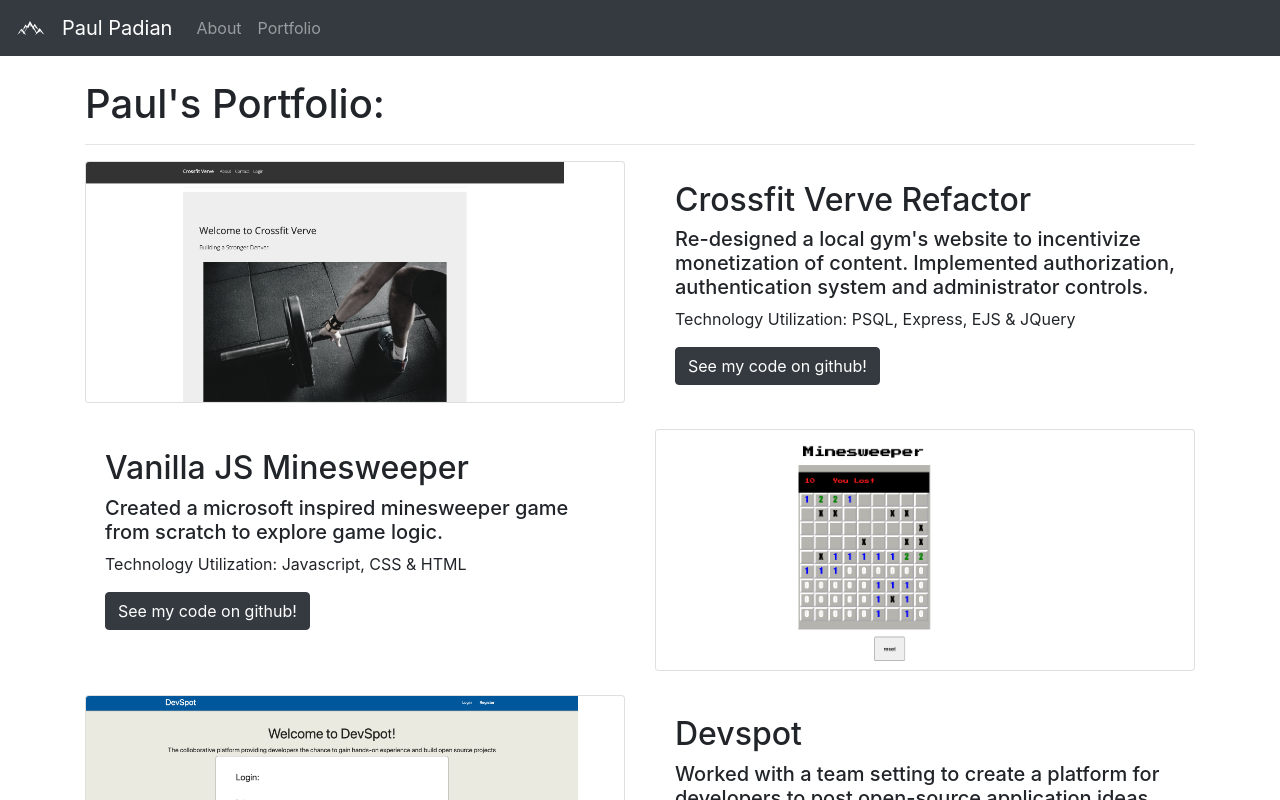
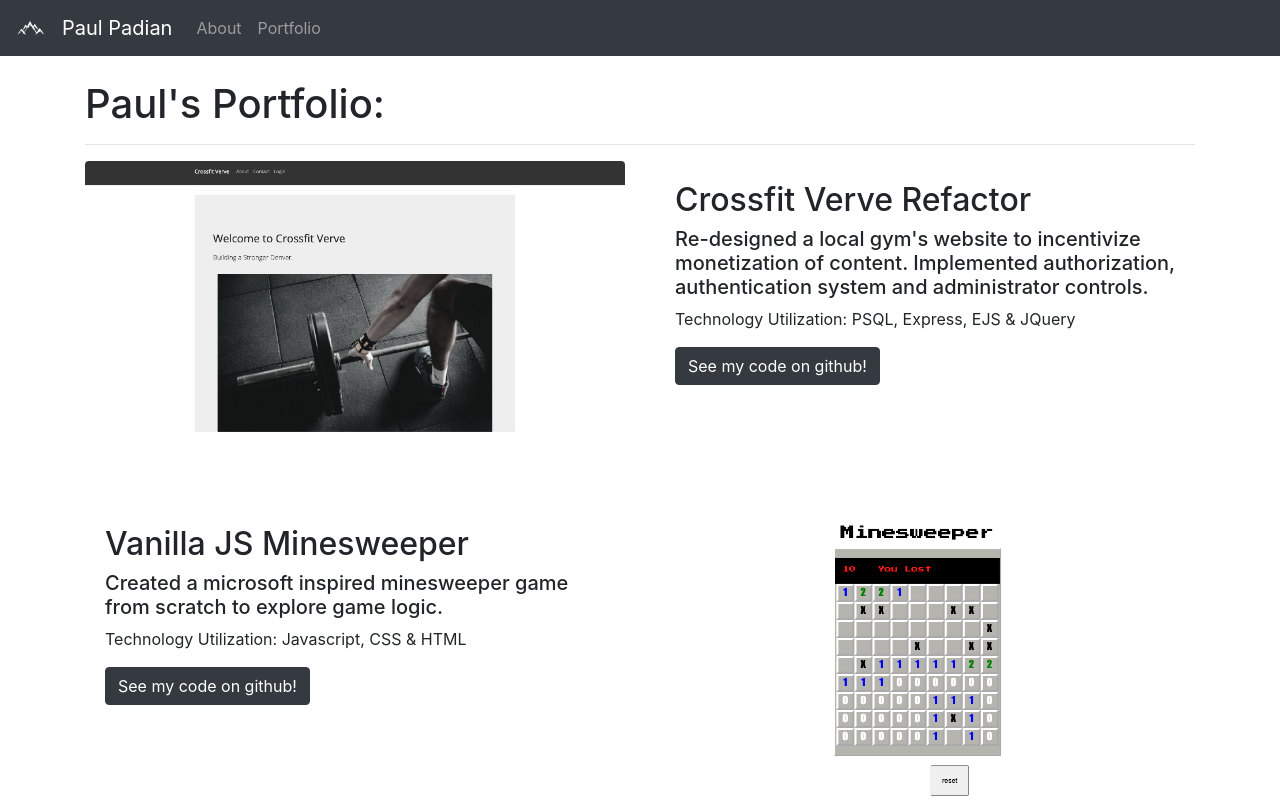
Before and after one commit to paulpadian/portfolio, a Next.js app: page /portfolio in a window 1280 px wide. Shown: the top 800 px of the page. Built offline with nearby package versions, Linux system fonts and the light colour scheme.

Commit message:
portfolio ordering

```diff
--- a/pages/portfolio.js
+++ b/pages/portfolio.js
@@ -25,7 +25,6 @@ export default function About() {
                   <a href='//verve-refactor.herokuapp.com/' >
                   <img src='/Verve.png' className={styles.portfolioImg}/>
                   </a>
-
                 </Card>
               </Col>
               <Col lg={6}>
@@ -39,23 +38,23 @@ export default function About() {
                 </Card>
               </Col>
             </Row>
-            <br></br>
-            <Row>
+            <br/>
+            <Row >
+              <Col lg={6, {order : 2}}>
+                <Card className={styles.card}>
+                  <a href='https://paulpadian.github.io/minesweeper/'>
+                    <img src='/Minesweeper.png' className={styles.portfolioImg}/>
+                  </a>
+                </Card>
+              </Col>
               <Col lg={6}>
-                <Card className={styles.cardHide}>
+                <Card className={styles.cardHide} >
                   <Card.Body>
                     <h2>Vanilla JS Minesweeper</h2>
                     <h5>Created a microsoft inspired minesweeper game from scratch to explore game logic.</h5>
                     <p>Technology Utilization: Javascript, CSS & HTML</p>
                     <a href='https://github.com/paulpadian/minesweeper'><Button variant='dark'>See my code on github!</Button></a>
                   </Card.Body>
-                </Card>
-              </Col>
-              <Col lg={6}>
-                <Card className={styles.card}>
-                  <a href='https://paulpadian.github.io/minesweeper/'>
-                    <img src='/Minesweeper.png' className={styles.portfolioImg}/>
-                  </a>
                 </Card>
               </Col>
             </Row>
--- a/styles/Portfolio.module.css
+++ b/styles/Portfolio.module.css
@@ -4,9 +4,11 @@
 }
 
 .portfolioImg {
-    height: 30vh;
+    width: 100%;
 }
 .card {
+    border: none;
+    height: 40vh;
     overflow: hidden;
 }
 
```
